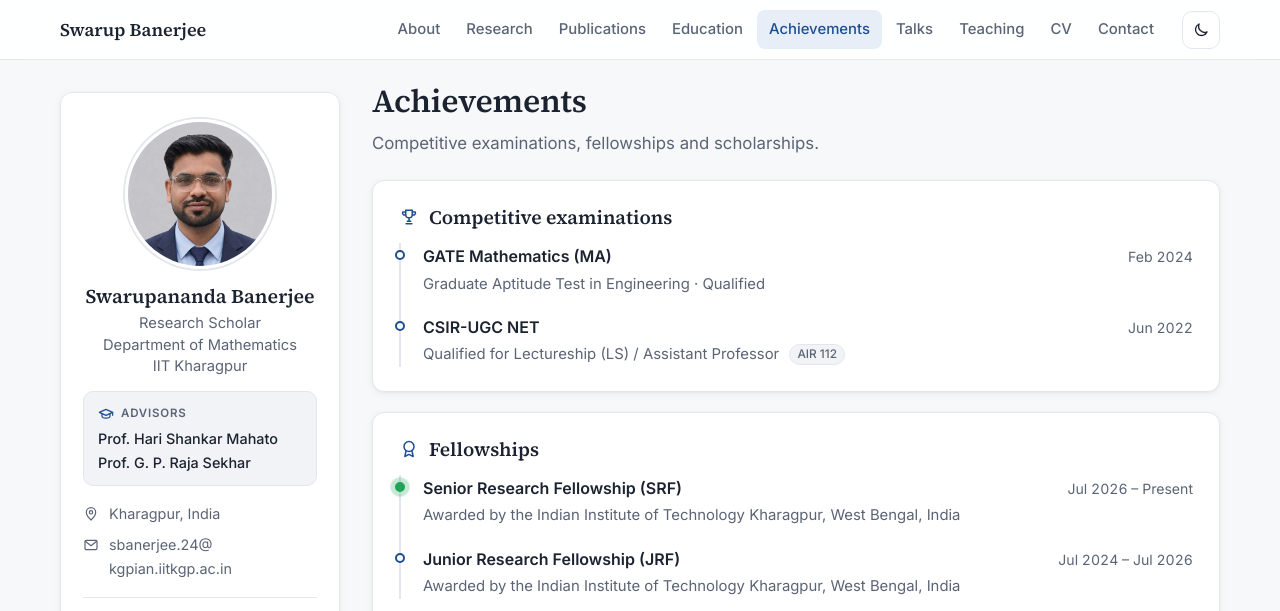
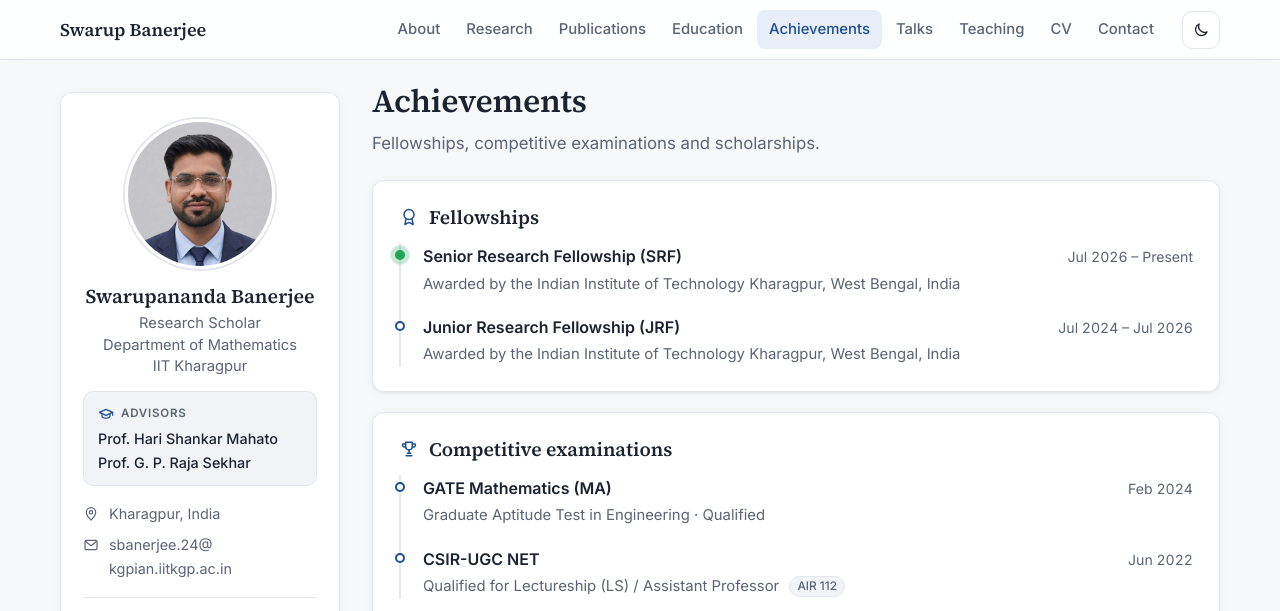
Before and after one commit to swarupanandabanerjee/swarupanandabanerjee.github.io, a plain HTML site: page achievements.html in a window 1280 px wide. Shown: the top 611 px of the page. Drawn offline with Linux system fonts and the light colour scheme.

Commit message:
Add files via upload

```diff
--- a/achievements.html
+++ b/achievements.html
@@ -8,7 +8,7 @@
 <meta charset="utf-8">
 <meta name="viewport" content="width=device-width, initial-scale=1">
 <title>Achievements | Swarupananda Banerjee</title>
-<meta name="description" content="Achievements of Swarupananda Banerjee: CSIR-UGC NET (AIR 112), GATE Mathematics, research fellowships at IIT Kharagpur, and the Swami Vivekananda Merit-cum-Means and Central Sector scholarships.">
+<meta name="description" content="Achievements of Swarupananda Banerjee: research fellowships at IIT Kharagpur, CSIR-UGC NET (AIR 112), GATE Mathematics, and the Swami Vivekananda Merit-cum-Means and Central Sector scholarships.">
 <meta name="author" content="Swarupananda Banerjee">
 <link rel="canonical" href="https://swarupanandabanerjee.github.io/achievements.html">
 
@@ -16,7 +16,7 @@
 <meta property="og:type" content="website">
 <meta property="og:site_name" content="Swarupananda Banerjee">
 <meta property="og:title" content="Achievements | Swarupananda Banerjee">
-<meta property="og:description" content="Achievements of Swarupananda Banerjee: CSIR-UGC NET (AIR 112), GATE Mathematics, research fellowships at IIT Kharagpur, and the Swami Vivekananda Merit-cum-Means and Central Sector scholarships.">
+<meta property="og:description" content="Achievements of Swarupananda Banerjee: research fellowships at IIT Kharagpur, CSIR-UGC NET (AIR 112), GATE Mathematics, and the Swami Vivekananda Merit-cum-Means and Central Sector scholarships.">
 <meta property="og:url" content="https://swarupanandabanerjee.github.io/achievements.html">
 <meta property="og:image" content="https://swarupanandabanerjee.github.io/profile-full.jpg">
 <meta name="twitter:card" content="summary">
@@ -48,8 +48,24 @@
 
     <div class="page-header">
       <h1>Achievements</h1>
-      <p class="lead">Competitive examinations, fellowships and scholarships.</p>
+      <p class="lead">Fellowships, competitive examinations and scholarships.</p>
     </div>
+
+    <!-- ✏️ FELLOWSHIPS: each <li class="entry"> … </li> is one fellowship (newest at the top).
+         class="entry is-live" shows the pulsing "current" dot; remove " is-live" when it ends. -->
+    <section class="card">
+      <h2 class="card-title"><svg viewBox="0 0 24 24" aria-hidden="true" fill="none" stroke="currentColor" stroke-width="1.8" stroke-linecap="round" stroke-linejoin="round"><circle cx="12" cy="9" r="6"/><path d="m8.5 14-1.5 7 5-2.5 5 2.5-1.5-7"/></svg>Fellowships</h2>
+      <ul class="entries">
+        <li class="entry is-live">
+          <div class="entry-head"><p class="entry-title">Senior Research Fellowship (SRF)</p><span class="entry-date">Jul 2026 &ndash; Present</span></div>
+          <p class="entry-sub">Awarded by the Indian Institute of Technology Kharagpur, West Bengal, India</p>
+        </li>
+        <li class="entry">
+          <div class="entry-head"><p class="entry-title">Junior Research Fellowship (JRF)</p><span class="entry-date">Jul 2024 &ndash; Jul 2026</span></div>
+          <p class="entry-sub">Awarded by the Indian Institute of Technology Kharagpur, West Bengal, India</p>
+        </li>
+      </ul>
+    </section>
 
     <!-- ✏️ EXAMINATIONS: each <li class="entry"> … </li> is one exam (newest at the top).
          Copy a whole block to add another; delete one to remove it.
@@ -64,22 +80,6 @@
         <li class="entry">
           <div class="entry-head"><p class="entry-title">CSIR-UGC NET</p><span class="entry-date">Jun 2022</span></div>
           <p class="entry-sub">Qualified for Lectureship (LS) / Assistant Professor <span class="soft-rank">AIR 112</span></p>
-        </li>
-      </ul>
-    </section>
-
-    <!-- ✏️ FELLOWSHIPS: each <li class="entry"> … </li> is one fellowship (newest at the top).
-         class="entry is-live" shows the pulsing "current" dot; remove " is-live" when it ends. -->
-    <section class="card">
-      <h2 class="card-title"><svg viewBox="0 0 24 24" aria-hidden="true" fill="none" stroke="currentColor" stroke-width="1.8" stroke-linecap="round" stroke-linejoin="round"><circle cx="12" cy="9" r="6"/><path d="m8.5 14-1.5 7 5-2.5 5 2.5-1.5-7"/></svg>Fellowships</h2>
-      <ul class="entries">
-        <li class="entry is-live">
-          <div class="entry-head"><p class="entry-title">Senior Research Fellowship (SRF)</p><span class="entry-date">Jul 2026 &ndash; Present</span></div>
-          <p class="entry-sub">Awarded by the Indian Institute of Technology Kharagpur, West Bengal, India</p>
-        </li>
-        <li class="entry">
-          <div class="entry-head"><p class="entry-title">Junior Research Fellowship (JRF)</p><span class="entry-date">Jul 2024 &ndash; Jul 2026</span></div>
-          <p class="entry-sub">Awarded by the Indian Institute of Technology Kharagpur, West Bengal, India</p>
         </li>
       </ul>
     </section>
```
